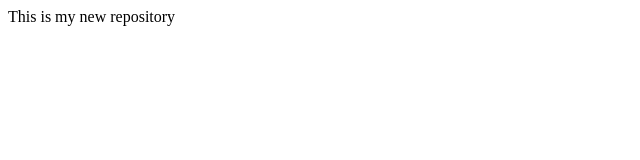
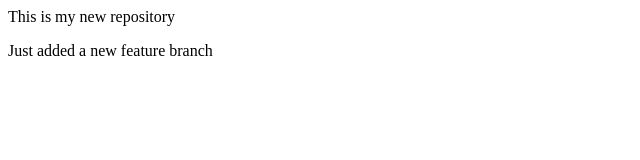
Before and after one commit to atulya-r/localrepo, a plain HTML site: page index.html in a window 1280 px wide. Shown: the whole page, without its empty margins (0-640 px from the left). Drawn offline with Linux system fonts and the light colour scheme.

Commit message:
added a feature

```diff
--- a/index.html
+++ b/index.html
@@ -1 +1,2 @@
 <p>This is my new repository</p>
+<p>Just added a new feature branch</p>
```
